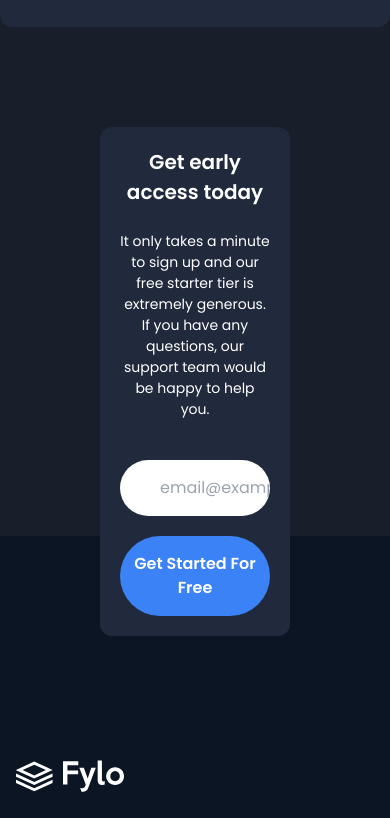
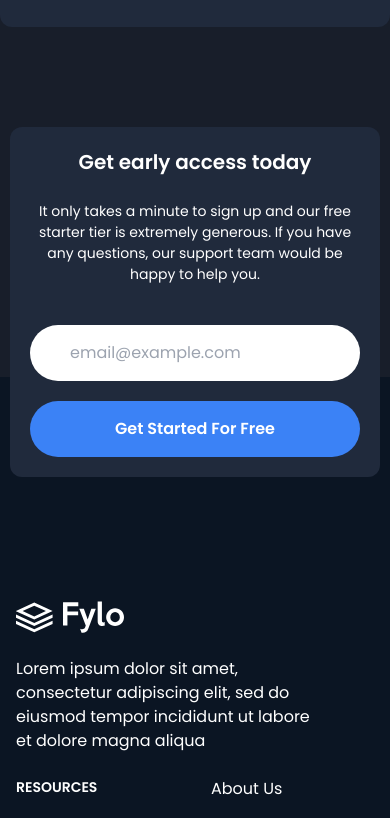
Before and after one commit to MerabetAbdelkarim/landing-page, a React (Vite) app: page / in a window 390 px wide. Shown: the part 3540-4358 px from the top of the page. Built offline with nearby package versions, Linux system fonts and the light colour scheme.

Commit message:
fixed problem

```diff
--- a/src/components/FooTer.jsx
+++ b/src/components/FooTer.jsx
@@ -6,7 +6,7 @@ import PhoneImg from "../assets/images/phone-call.png"
 function FooTer() {
     let date = new Date().getFullYear();
     return (
-        <footer className="bg-[#0b1523] pt-[200px] ">
+        <footer className=" bg-[#0b1523] pt-[200px] ">
             <div className="mx-auto w-full max-w-screen-xl p-4 py-6 lg:py-8">
                 <div className="md:flex md:justify-between">
                     <div className="mb-6 md:mb-0">
@@ -23,7 +23,7 @@ function FooTer() {
                             <h2 className="mb-6 text-sm font-semibold  uppercase text-white">Resources</h2>
                             <ul className="text-gray-400 font-medium">
                                 <li className="mb-4 flex gap-2">
-                                    <img src={PhoneImg} width={'24px'} alt="" />
+                                    <img src={PhoneImg} width={'24px'} height={'24px'} alt="" />
                                     <a href="/" >+1-543-123-4567</a>
                                 </li>
                                 <li className="flex gap-2">
--- a/src/components/GetStarted.jsx
+++ b/src/components/GetStarted.jsx
@@ -2,15 +2,13 @@
 function GetStarted() {
     return (
         <section>
-            <div className="bg-[#202a3c] rounded-xl p-5 text-center mx-[100px] mt-[100px] -mb-[100px] relative z-20">
+            <div className="bg-[#202a3c] rounded-xl p-5 text-center mx-[10px] md:mx-[100px] mt-[100px] -mb-[100px] relative z-20">
                 <h2 className="text-white font-bold text-[20px] mb-6">Get early access today</h2>
                 <p className="text-white text-[14px] mb-10">It only takes a minute to sign up and our free starter tier is extremely generous. If you have any questions, our support team would be happy to help you.</p>
-
                 <form action="" className="grid grid-cols-1 md:grid-cols-6   gap-5">
                     <input className=" w-full py-4 pl-10 rounded-full  md:col-start-1 md:col-end-5"  type="text" placeholder="email@example.com" />
                     <a className="btn text-white font-bold   w-full h-fit py-4 rounded-full md:col-start-5 md:col-end-7 " href="">Get Started For Free</a>
                 </form>
-
             </div>
         </section>
     )
```
